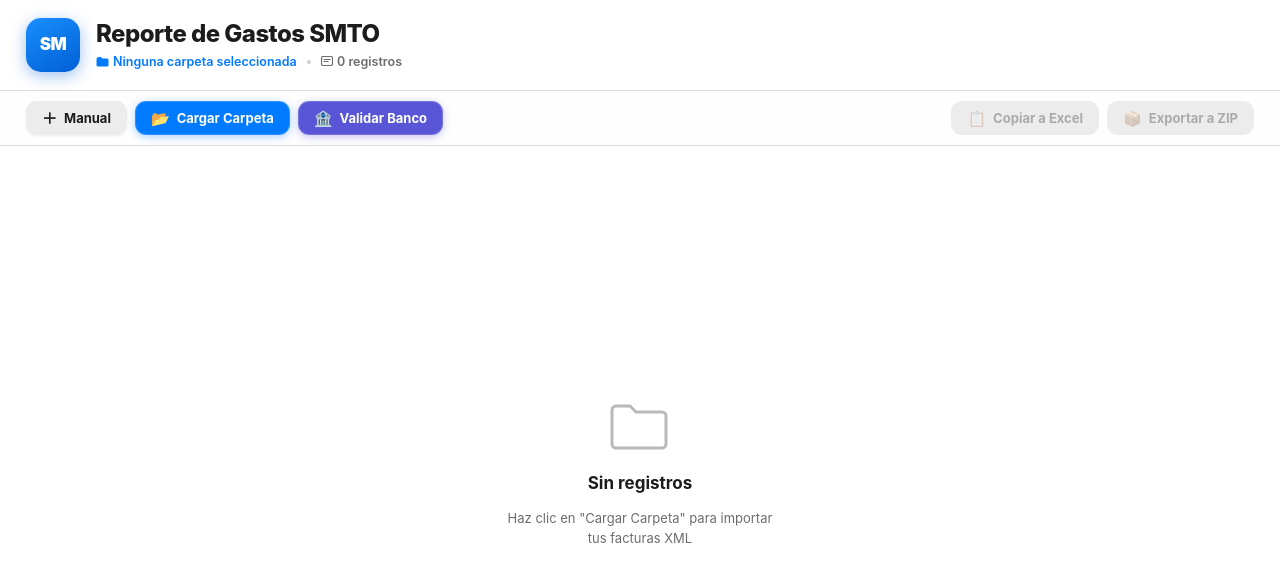
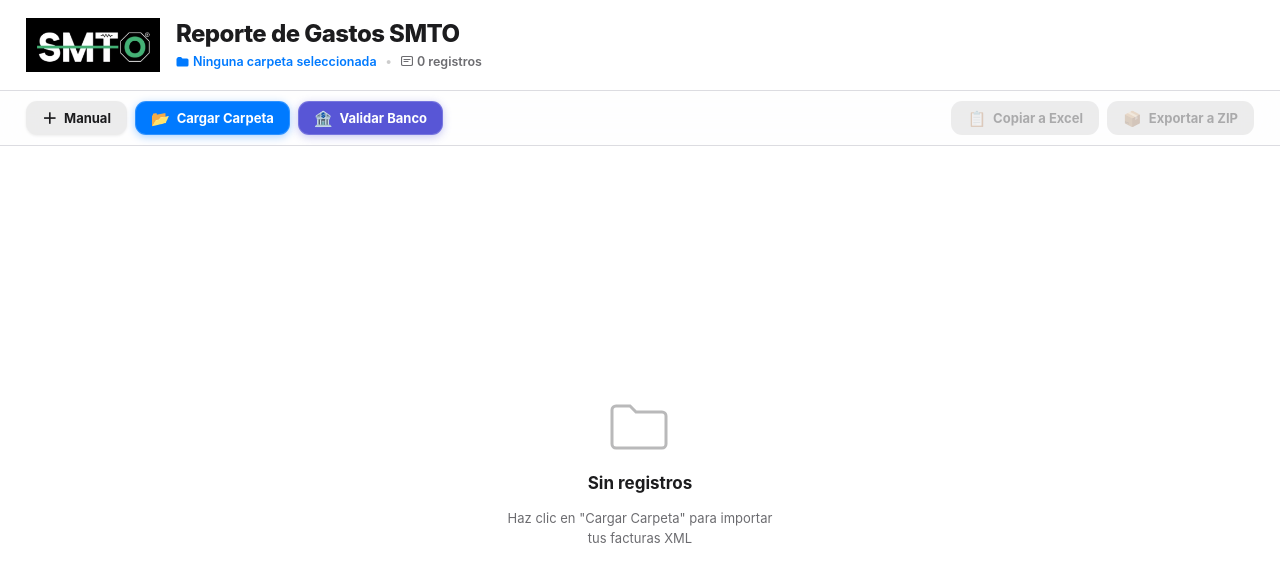
Before and after one commit to benjaminfavelacontacto-max/smto-gastos, a React (Vite) app: page / in a window 1280 px wide. Shown: the top 582 px of the page. Built offline with nearby package versions, Linux system fonts and the light colour scheme.

Commit message:
feat: replace text logo with SMTO image in header
Co-Authored-By: Claude Opus 4.7 (1M context) <noreply@anthropic.com>

```diff
--- a/src/App.css
+++ b/src/App.css
@@ -52,14 +52,9 @@ body {
 }
 
 .header-logo {
-  width: 54px; height: 54px;
-  border-radius: 15px;
-  background: linear-gradient(150deg, #1a8fff 0%, #005fd4 100%);
-  color: #fff;
-  font-size: 17px; font-weight: 900;
-  letter-spacing: -0.5px;
+  height: 54px;
+  background: transparent;
   display: flex; align-items: center; justify-content: center;
-  box-shadow: 0 4px 16px rgba(0, 95, 212, 0.38);
   flex-shrink: 0;
   user-select: none;
 }
--- a/src/App.jsx
+++ b/src/App.jsx
@@ -469,7 +469,9 @@ export default function App() {
 
       {/* ─── CABECERA ─── */}
       <div className="header">
-        <div className="header-logo">SM</div>
+        <div className="header-logo">
+          <img src="/logo.png" alt="SMTO" style={{ height: '54px', width: 'auto', objectFit: 'contain' }} />
+        </div>
         <div className="header-info">
           <h1 className="header-title">Reporte de Gastos SMTO</h1>
           <div className="header-sub">
```
Also changed, not shown: public/logo.png (added).
